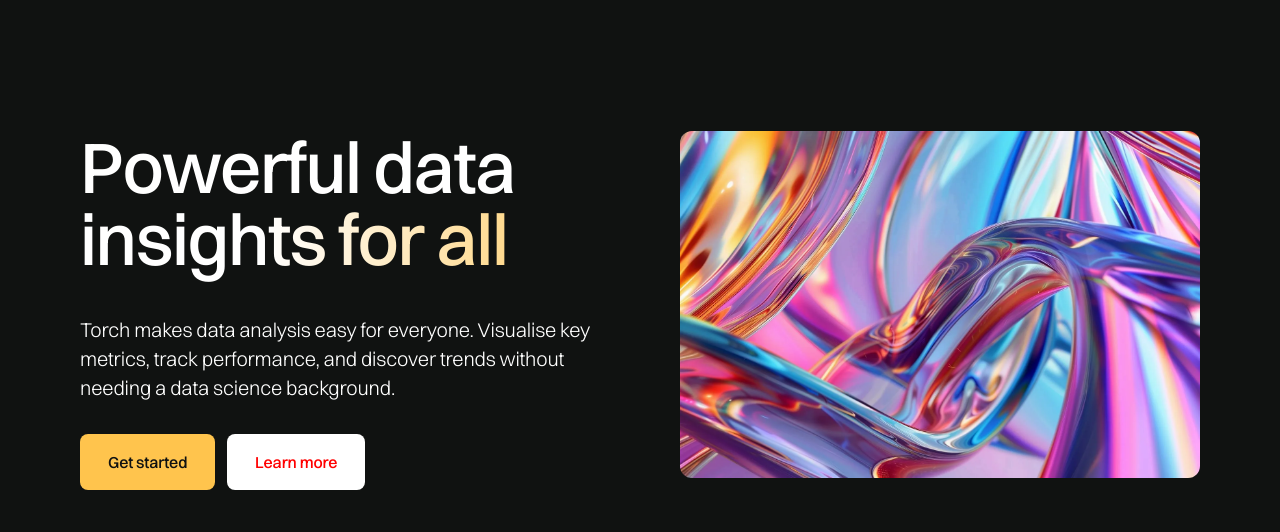
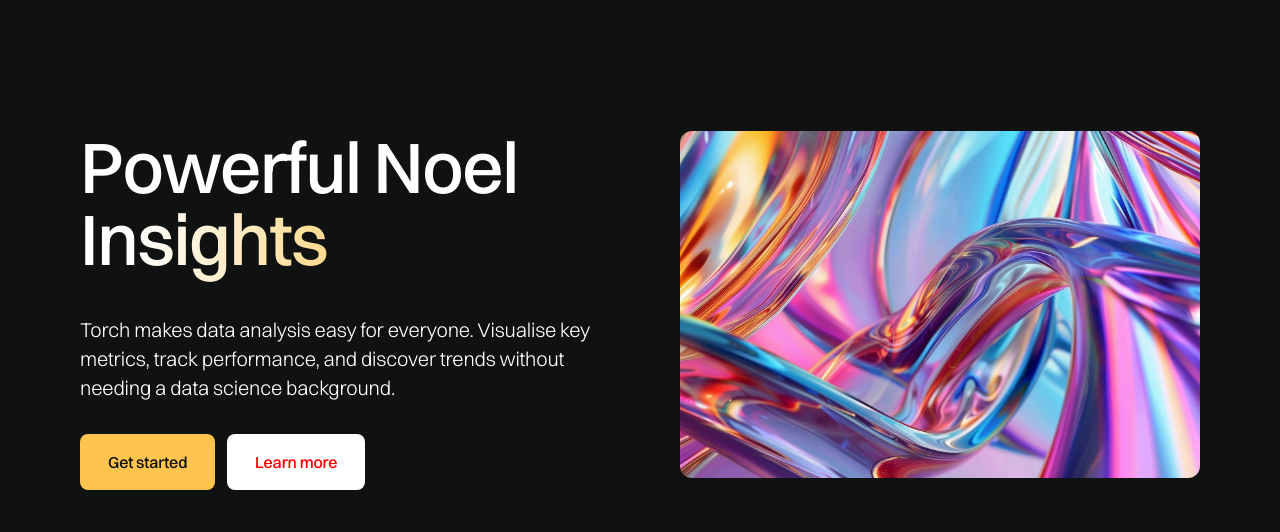
Before and after one commit to Noelmwf/noel-phase1-activity, a plain HTML site: page index.html in a window 1280 px wide. Shown: the part 111-643 px from the top of the page. Drawn offline with nearby package versions, Linux system fonts and the light colour scheme.

Commit message:
Changed hero heading

```diff
--- a/index.html
+++ b/index.html
@@ -54,7 +54,7 @@
     <div class="container-large">
       <div class="header-layout">
         <div class="header-content">
-          <h1 data-w-id="05c97b58-b1ac-eabe-afbc-3861dce3b03f" style="-webkit-transform:translate3d(0, 24px, 0) scale3d(1, 1, 1) rotateX(0) rotateY(0) rotateZ(0) skew(0, 0);-moz-transform:translate3d(0, 24px, 0) scale3d(1, 1, 1) rotateX(0) rotateY(0) rotateZ(0) skew(0, 0);-ms-transform:translate3d(0, 24px, 0) scale3d(1, 1, 1) rotateX(0) rotateY(0) rotateZ(0) skew(0, 0);transform:translate3d(0, 24px, 0) scale3d(1, 1, 1) rotateX(0) rotateY(0) rotateZ(0) skew(0, 0);opacity:0" class="heading extra-large"><span class="text-gradient-overlay">Powerful data insights for all</span></h1>
+          <h1 data-w-id="05c97b58-b1ac-eabe-afbc-3861dce3b03f" style="-webkit-transform:translate3d(0, 24px, 0) scale3d(1, 1, 1) rotateX(0) rotateY(0) rotateZ(0) skew(0, 0);-moz-transform:translate3d(0, 24px, 0) scale3d(1, 1, 1) rotateX(0) rotateY(0) rotateZ(0) skew(0, 0);-ms-transform:translate3d(0, 24px, 0) scale3d(1, 1, 1) rotateX(0) rotateY(0) rotateZ(0) skew(0, 0);transform:translate3d(0, 24px, 0) scale3d(1, 1, 1) rotateX(0) rotateY(0) rotateZ(0) skew(0, 0);opacity:0" class="heading extra-large"><span class="text-gradient-overlay">Powerful Noel Insights</span></h1>
           <div class="spacer-32"></div>
           <p data-w-id="05c97b58-b1ac-eabe-afbc-3861dce3b041" style="-webkit-transform:translate3d(0, 24px, 0) scale3d(1, 1, 1) rotateX(0) rotateY(0) rotateZ(0) skew(0, 0);-moz-transform:translate3d(0, 24px, 0) scale3d(1, 1, 1) rotateX(0) rotateY(0) rotateZ(0) skew(0, 0);-ms-transform:translate3d(0, 24px, 0) scale3d(1, 1, 1) rotateX(0) rotateY(0) rotateZ(0) skew(0, 0);transform:translate3d(0, 24px, 0) scale3d(1, 1, 1) rotateX(0) rotateY(0) rotateZ(0) skew(0, 0);opacity:0" class="paragraph large">Torch makes data analysis easy for everyone. Visualise key metrics, track performance, and discover trends without needing a data science background.</p>
           <div class="spacer-32"></div>
```
